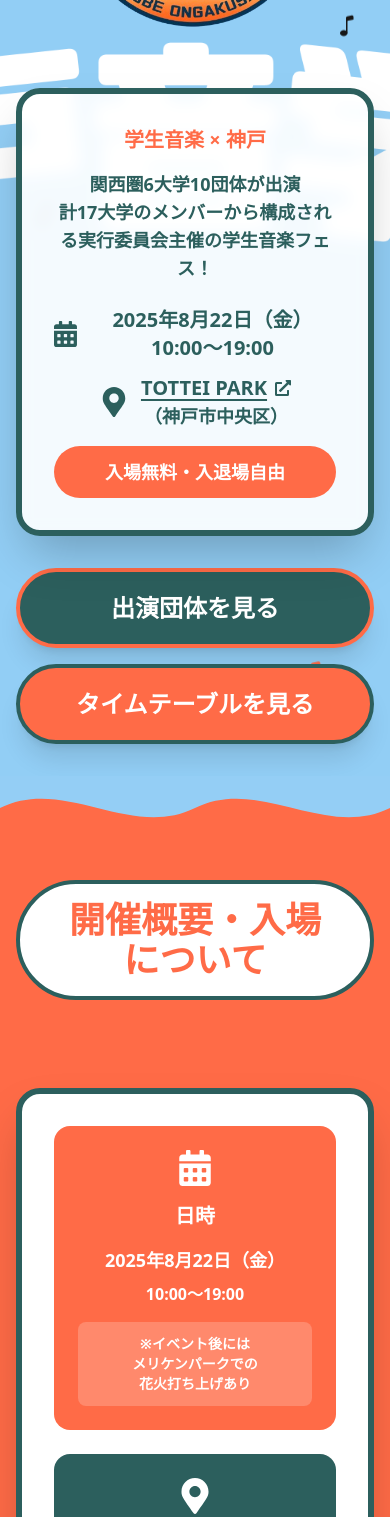
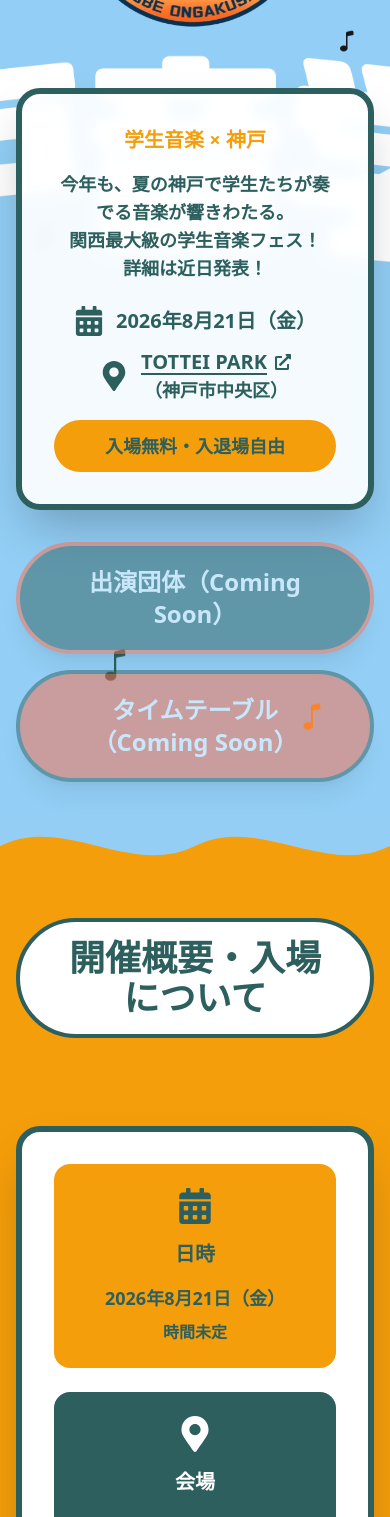
Before and after one commit to hhhhyyyy11/kobe-ongakusai-2026, a Next.js app: page / in a window 390 px wide. Shown: the part 360-1877 px from the top of the page. Built offline with nearby package versions, Linux system fonts and the light colour scheme.

Commit message:
update 2026年仕様に変更

```diff
--- a/src/app/globals.css
+++ b/src/app/globals.css
@@ -8,6 +8,8 @@
   --kobe-light-blue: #94cef5;
   --kobe-dark-teal: #2c5f5d;
   --kobe-orange: #ff6b47;
+  --kobe-yellow: #F59E0B;
+  --kobe-yellow-light: #FDE68A;
   --kobe-gray: #777777;
 }
 
@@ -32,6 +34,14 @@
     background-color: var(--kobe-orange);
   }
 
+  .bg-kobe-yellow {
+    background-color: var(--kobe-yellow);
+  }
+
+  .bg-kobe-yellow-light {
+    background-color: var(--kobe-yellow-light);
+  }
+
   .bg-kobe-light-blue\/20 {
     background-color: color-mix(
       in srgb,
@@ -52,6 +62,10 @@
     background-color: color-mix(in srgb, var(--kobe-orange) 20%, transparent);
   }
 
+  .bg-kobe-yellow\/20 {
+    background-color: color-mix(in srgb, var(--kobe-yellow) 20%, transparent);
+  }
+
   .text-kobe-light-blue {
     color: var(--kobe-light-blue);
   }
@@ -62,6 +76,10 @@
 
   .text-kobe-orange {
     color: var(--kobe-orange);
+  }
+
+  .text-kobe-yellow {
+    color: var(--kobe-yellow);
   }
 
   .text-kobe-gray {
@@ -78,6 +96,10 @@
 
   .border-kobe-orange {
     border-color: var(--kobe-orange);
+  }
+
+  .border-kobe-yellow {
+    border-color: var(--kobe-yellow);
   }
 
   /* グラデーション用のカスタムカラー */
@@ -99,6 +121,12 @@
       var(--tw-gradient-from), var(--tw-gradient-to, transparent);
   }
 
+  .from-kobe-yellow {
+    --tw-gradient-from: var(--kobe-yellow);
+    --tw-gradient-stops:
+      var(--tw-gradient-from), var(--tw-gradient-to, transparent);
+  }
+
   .to-kobe-light-blue {
     --tw-gradient-to: var(--kobe-light-blue);
   }
@@ -109,6 +137,10 @@
 
   .to-kobe-orange {
     --tw-gradient-to: var(--kobe-orange);
+  }
+
+  .to-kobe-yellow {
+    --tw-gradient-to: var(--kobe-yellow);
   }
 
   /* Hover状態のカスタムカラー */
@@ -124,6 +156,10 @@
     background-color: var(--kobe-orange);
   }
 
+  .hover\:bg-kobe-yellow:hover {
+    background-color: var(--kobe-yellow);
+  }
+
   .hover\:text-kobe-light-blue:hover {
     color: var(--kobe-light-blue);
   }
@@ -134,6 +170,10 @@
 
   .hover\:text-kobe-orange:hover {
     color: var(--kobe-orange);
+  }
+
+  .hover\:text-kobe-yellow:hover {
+    color: var(--kobe-yellow);
   }
 
   .hover\:border-kobe-light-blue:hover {
@@ -147,6 +187,10 @@
   .hover\:border-kobe-orange:hover {
     border-color: var(--kobe-orange);
   }
+
+  .hover\:border-kobe-yellow:hover {
+    border-color: var(--kobe-yellow);
+  }
 }
 
 body {
@@ -159,3 +203,26 @@ body {
 body.modal-open {
   overflow: hidden;
 }
+
+/* カウントダウン用アニメーション */
+@keyframes pulse-glow {
+  0%, 100% {
+    box-shadow: 0 0 20px rgba(245, 158, 11, 0.3);
+  }
+  50% {
+    box-shadow: 0 0 40px rgba(245, 158, 11, 0.6);
+  }
+}
+
+.animate-pulse-glow {
+  animation: pulse-glow 2s ease-in-out infinite;
+}
+
+@keyframes float {
+  0%, 100% { transform: translateY(0px); }
+  50% { transform: translateY(-10px); }
+}
+
+.animate-float {
+  animation: float 3s ease-in-out infinite;
+}
--- a/src/app/layout.tsx
+++ b/src/app/layout.tsx
@@ -13,9 +13,9 @@ const geistMono = Geist_Mono({
 });
 
 export const metadata: Metadata = {
-  title: "神戸音学祭 2025",
+  title: "神戸音学祭 2026",
   description:
-    "2025年8月22日開催！関西圏6大学10団体が出演する学生主催の野外音楽フェス。TOTTEI PARKで開催される入場無料の音楽イベントです。",
+    "2026年8月21日開催決定！学生主催の野外音楽フェス「神戸音学祭」が今年も神戸「TOTTEI PARK」にて開催。詳細は近日発表！",
   applicationName: "神戸音学祭",
   keywords: [
     "神戸音学祭",
@@ -23,6 +23,7 @@ export const metadata: Metadata = {
     "学生",
     "神戸",
     "TOTTEI PARK",
+    "GLION ARENA KOBE",
     "コンサート",
     "イベント",
     "ライブ",
@@ -31,6 +32,7 @@ export const metadata: Metadata = {
     "軽音楽",
     "大学",
     "音楽祭",
+    "2026",
   ],
   authors: [{ name: "神戸音学祭実行委員会" }],
   creator: "神戸音学祭実行委員会",
@@ -79,11 +81,11 @@ export const metadata: Metadata = {
     ],
   },
   openGraph: {
-    title: "神戸音学祭 2025",
+    title: "神戸音学祭 2026",
     description:
-      "2025年8月22日開催！関西圏6大学10団体が出演する学生主催の野外音楽フェス",
+      "2026年8月21日開催決定！学生主催の野外音楽フェス「神戸音学祭」",
     url: "https://kobe-ongakusai.vercel.app",
-    siteName: "神戸音学祭 2025",
+    siteName: "神戸音学祭 2026",
     locale: "ja_JP",
     type: "website",
     images: [
@@ -91,15 +93,15 @@ export const metadata: Metadata = {
         url: "https://kobe-ongakusai.vercel.app/images/logo_main.jpg",
         width: 1200,
         height: 630,
-        alt: "神戸音学祭 2025 - 学生主催の野外音楽フェス",
+        alt: "神戸音学祭 2026 - 学生主催の野外音楽フェス",
       },
     ],
   },
   twitter: {
     card: "summary_large_image",
-    title: "神戸音学祭 2025",
+    title: "神戸音学祭 2026",
     description:
-      "2025年8月22日開催！関西圏6大学10団体が出演する学生主催の野外音楽フェス",
+      "2026年8月21日開催決定！学生主催の野外音楽フェス「神戸音学祭」",
     creator: "@K0beOngakusai",
     site: "@K0beOngakusai",
     images: ["https://kobe-ongakusai.vercel.app/images/logo_main.jpg"],
@@ -116,7 +118,7 @@ export const metadata: Metadata = {
     },
   },
   other: {
-    "site-name": "神戸音学祭 2025",
+    "site-name": "神戸音学祭 2026",
     "application-name": "神戸音学祭",
   },
   verification: {
@@ -132,11 +134,10 @@ export default function RootLayout({
   const jsonLd = {
     "@context": "https://schema.org",
     "@type": "MusicEvent",
-    name: "神戸音学祭 2025",
-    description: "関西圏6大学10団体が出演する学生主催の野外音楽フェス",
+    name: "神戸音学祭 2026",
+    description: "学生主催の野外音楽フェス",
     image: "https://kobe-ongakusai.vercel.app/images/logo_main.jpg",
-    startDate: "2025-08-22T10:00:00+09:00",
-    endDate: "2025-08-22T19:00:00+09:00",
+    startDate: "2026-08-21",
     eventStatus: "https://schema.org/EventScheduled",
     eventAttendanceMode: "https://schema.org/OfflineEventAttendanceMode",
     location: {
@@ -154,57 +155,14 @@ export default function RootLayout({
       "@type": "Organization",
       name: "神戸音学祭実行委員会",
       url: "https://kobe-ongakusai.vercel.app",
-      description: "17大学のメンバーから構成される実行委員会",
     },
-    performer: [
-      {
-        "@type": "Organization",
-        name: "関西学院大学文化総部軽音楽部",
-      },
-      {
-        "@type": "Organization",
-        name: "神戸市外国語大学学部軽音学部",
-      },
-      {
-        "@type": "Organization",
-        name: "神戸親和大学軽音学部",
-      },
-      {
-        "@type": "Organization",
-        name: "神戸大学軽音楽部ROCK",
-      },
-      {
-        "@type": "Organization",
-        name: "神戸大学軽音サークルFreeBeat",
-      },
-      {
-        "@type": "Organization",
-        name: "神戸大学軽音サークルMMC",
-      },
-      {
-        "@type": "Organization",
-        name: "神戸大学軽音サークルSoundS",
-      },
-      {
-        "@type": "Organization",
-        name: "同志社大学Lilac Rainbows",
-      },
-      {
-        "@type": "Organization",
-        name: "立命館大学Hansel&Gretel",
-      },
-      {
-        "@type": "Organization",
-        name: "立命館大学Jack&Beans",
-      },
-    ],
     offers: {
       "@type": "Offer",
       price: "0",
       priceCurrency: "JPY",
       availability: "https://schema.org/InStock",
-      url: "https://kobe-ongakusai.vercel.app",
-      validFrom: "2025-01-01T00:00:00+09:00",
+      url: "https://kobe-ongakusai-2026.vercel.app",
+      validFrom: "2026-01-01T00:00:00+09:00",
       description: "入場無料・入退場自由",
     },
   };
--- a/src/app/page.tsx
+++ b/src/app/page.tsx
@@ -11,11 +11,8 @@ import {
 } from "react-icons/fa";
 import { BsMusicNote } from "react-icons/bs";
 import { SNSSection } from "@/components/SNSSection";
-import { FlyerSection } from "@/components/FlyerSection";
 import { Footer } from "@/components/Footer";
 import { Header } from "@/components/Header";
-import { YouTubeLiveLink } from "@/components/YouTubeLiveLink";
-import { sponsors, cooperations } from "@/constants/sponsors";
 
 function MainComponent() {
   const [isClient, setIsClient] = React.useState(false);
@@ -49,16 +46,16 @@ function MainComponent() {
           <div className="absolute top-28 left-12 md:top-30 md:left-16 text-3xl md:text-4xl text-kobe-dark-teal animate-bounce delay-100">
             <BsMusicNote />
           </div>
-          <div className="absolute top-32 right-20 md:top-40 md:right-24 text-2xl md:text-3xl text-kobe-orange animate-bounce delay-300">
+          <div className="absolute top-32 right-20 md:top-40 md:right-24 text-2xl md:text-3xl text-kobe-yellow animate-bounce delay-300">
             <BsMusicNote />
           </div>
           <div className="absolute bottom-32 left-24 md:bottom-40 md:left-32 text-4xl md:text-5xl text-kobe-dark-teal animate-bounce delay-500">
             <BsMusicNote />
           </div>
-          <div className="absolute bottom-20 right-16 md:bottom-24 md:right-20 text-3xl md:text-4xl text-kobe-orange animate-bounce delay-700">
+          <div className="absolute bottom-20 right-16 md:bottom-24 md:right-20 text-3xl md:text-4xl text-kobe-yellow animate-bounce delay-700">
             <BsMusicNote />
           </div>
-          <div className="absolute top-1/2 left-8 md:left-12 text-2xl md:text-3xl text-kobe-orange/70 animate-bounce delay-900">
+          <div className="absolute top-1/2 left-8 md:left-12 text-2xl md:text-3xl text-kobe-yellow/70 animate-bounce delay-900">
             <BsMusicNote />
           </div>
           <div className="absolute top-1/3 right-8 md:right-12 text-2xl md:text-3xl text-kobe-dark-teal/70 animate-bounce delay-1100">
@@ -82,18 +79,20 @@ function MainComponent() {
             className="bg-white/90 backdrop-blur-sm rounded-3xl p-8 md:p-12 border-6 border-kobe-dark-teal shadow-2xl mb-8"
             style={{ borderWidth: "6px" }}
           >
-            <p className="text-xl md:text-2xl font-black mb-4 text-kobe-orange">
+            <p className="text-xl md:text-2xl font-black mb-4 text-kobe-yellow">
               学生音楽 × 神戸
             </p>
             <p className="text-lg md:text-xl font-bold mb-6 text-kobe-dark-teal">
-              関西圏6大学10団体が出演
+              今年も、夏の神戸で学生たちが奏でる音楽が響きわたる。
               <br />
-              計17大学のメンバーから構成される実行委員会主催の学生音楽フェス！
+              関西最大級の学生音楽フェス！
+              <br />
+              詳細は近日発表！
             </p>
             <div className="text-xl md:text-2xl font-bold text-kobe-dark-teal space-y-3">
               <div className="flex items-center justify-center space-x-3">
                 <FaCalendarAlt className="text-3xl" />
-                <span>2025年8月22日（金）10:00〜19:00</span>
+                <span>2026年8月21日（金）</span>
               </div>
               <div className="flex items-center justify-center space-x-3">
                 <FaMapMarkerAlt className="text-3xl" />
@@ -103,7 +102,7 @@ function MainComponent() {
                       href="https://www.totteikobe.jp/"
                       target="_blank"
                       rel="noopener noreferrer"
-                      className="text-kobe-dark-teal hover:text-kobe-orange underline decoration-2 underline-offset-4 transition-colors duration-300 inline-flex items-center gap-2"
+                      className="text-kobe-dark-teal hover:text-kobe-yellow underline decoration-2 underline-offset-4 transition-colors duration-300 inline-flex items-center gap-2"
                     >
                       TOTTEI PARK
                       <FaExternalLinkAlt className="text-base" />
@@ -112,7 +111,7 @@ function MainComponent() {
                   <div className="text-lg">（神戸市中央区）</div>
                 </div>
               </div>
-              <div className="bg-kobe-orange text-white px-6 py-3 rounded-full text-lg font-black mt-4">
+              <div className="bg-kobe-yellow text-kobe-dark-teal px-6 py-3 rounded-full text-lg font-black mt-4">
                 入場無料・入退場自由
               </div>
             </div>
@@ -122,22 +121,22 @@ function MainComponent() {
           <div className="flex flex-col sm:flex-row gap-4 justify-center">
             <Link
               href="/artists"
-              className="bg-kobe-dark-teal text-white px-10 py-5 rounded-full text-2xl font-black border-4 border-kobe-orange hover:bg-kobe-orange hover:border-kobe-dark-teal transition-all duration-300 transform hover:scale-105 shadow-xl text-center"
+              className="bg-kobe-dark-teal text-white px-10 py-5 rounded-full text-2xl font-black border-4 border-kobe-orange shadow-xl text-center pointer-events-none opacity-50"
             >
-              出演団体を見る
+              出演団体（Coming Soon）
             </Link>
             <Link
               href="/timetable"
-              className="bg-kobe-orange text-white px-10 py-5 rounded-full text-2xl font-black border-4 border-kobe-dark-teal hover:bg-kobe-dark-teal hover:border-kobe-orange transition-all duration-300 transform hover:scale-105 shadow-xl text-center"
+              className="bg-kobe-orange text-white px-10 py-5 rounded-full text-2xl font-black border-4 border-kobe-dark-teal shadow-xl text-center pointer-events-none opacity-50"
             >
-              タイムテーブルを見る
+              タイムテーブル（Coming Soon）
             </Link>
           </div>
         </div>
       </section>
 
       {/* Ticket Section */}
-      <section id="ticket" className="py-20 bg-kobe-orange relative">
+      <section id="ticket" className="py-20 bg-kobe-yellow relative">
         {/* Wave Pattern at Top */}
         <div className="absolute top-0 left-0 right-0 h-16 bg-kobe-light-blue">
           <svg
@@ -147,14 +146,14 @@ function MainComponent() {
           >
             <path
               d="M0,60 C200,0 400,120 600,60 C800,0 1000,120 1200,60 L1200,120 L0,120 Z"
-              fill="#FF6B47"
+              fill="#F59E0B"
             />
           </svg>
         </div>
 
         <div className="max-w-6xl mx-auto px-4 relative">
           <div className="text-center mb-16">
-            <div className="inline-block bg-white text-kobe-orange px-8 py-4 rounded-full border-4 border-kobe-dark-teal my-6">
+            <div className="inline-block bg-white text-kobe-dark-teal px-8 py-4 rounded-full border-4 border-kobe-dark-teal my-6">
               <h2 className="text-4xl md:text-5xl font-black">
                 開催概要・入場について
               </h2>
@@ -169,23 +168,14 @@ function MainComponent() {
             <div className="max-w-4xl mx-auto">
               <div className="grid md:grid-cols-3 gap-6">
                 {/* 日時情報 */}
-                <div className="bg-kobe-orange text-white p-6 rounded-2xl transform hover:scale-105 transition-all duration-300 flex flex-col h-full">
+                <div className="bg-kobe-yellow text-kobe-dark-teal p-6 rounded-2xl transform hover:scale-105 transition-all duration-300 flex flex-col h-full">
                   <div className="text-center flex-1">
                     <FaCalendarAlt className="text-4xl mb-4 mx-auto" />
                     <h3 className="text-xl font-black mb-4">日時</h3>
                     <p className="text-lg font-bold mb-2">
-                      2025年8月22日（金）
+                      2026年8月21日（金）
                     </p>
-                    <p className="text-base font-bold">10:00〜19:00</p>
-                  </div>
-                  <div className="bg-white/20 rounded-lg p-3 mt-4">
-                    <p className="text-sm font-bold text-center">
-                      ※イベント後には
-                      <br />
-                      メリケンパークでの
-                      <br />
-                      花火打ち上げあり
-                    </p>
+                    <p className="text-base font-bold">時間未定</p>
                   </div>
                 </div>
 
@@ -199,7 +189,7 @@ function MainComponent() {
                         href="https://www.totteikobe.jp/"
                         target="_blank"
                         rel="noopener noreferrer"
-                        className="text-white hover:text-kobe-light-blue underline decoration-2 underline-offset-4 transition-colors duration-300 inline-flex items-center gap-2"
+                        className="text-white hover:text-kobe-yellow underline decoration-2 underline-offset-4 transition-colors duration-300 inline-flex items-center gap-2"
                       >
                         TOTTEI PARK
                         <FaExternalLinkAlt className="text-sm" />
@@ -242,52 +232,6 @@ function MainComponent() {
             </div>
           </div>
         </div>
-
-        {/* YouTubeライブ配信リンク */}
-        <div className="max-w-6xl mx-auto px-4 mt-12">
-          <div className="text-center">
-            <YouTubeLiveLink size="large" />
-          </div>
-        </div>
-
-        {/* クラウドファンディングセクション */}
-        <div>
-          <div className="max-w-6xl mx-auto px-4 mt-12">
-            <div className="bg-white rounded-3xl border-4 border-kobe-dark-teal shadow-2xl p-8 md:p-12 text-center">
-              <h3 className="text-3xl md:text-4xl font-black text-kobe-dark-teal mb-6">
-                神戸音学祭 クラウドファンディングのご案内
-              </h3>
-              <p className="text-lg md:text-xl font-bold text-kobe-gray mb-6">
-                神戸音学祭は、関西の大学軽音サークル・軽音学部の学生が作り上げる入場料無料の屋外音楽フェスです。
-                <br />
-                このフェスの大きな特徴として、「出演料無料」の実現を目指しています。機材費・運営費の確保のため、どうか皆様にご支援いただけないでしょうか。
-                <br />
-                ご支援と、このプロジェクトの拡散へのご協力を心からお願いいたします。
-              </p>
-              <Image
-                src="/images/crowd-fundings/funding.jpg"
-                alt="クラウドファンディングバナー"
-                width={500}
-                height={100}
-                className="rounded-2xl mb-6 mx-auto"
-              />
-              <Link
-                href="https://camp-fire.jp/projects/875206/view"
-                target="_blank"
-                rel="noopener noreferrer"
-                className="bg-kobe-orange text-white px-8 py-4 rounded-full text-xl font-black hover:bg-kobe-dark-teal transition-colors duration-300 inline-flex items-center gap-2"
-              >
-                クラウドファンディングページへ
-                <FaExternalLinkAlt className="text-base flex-none" />
-              </Link>
-            </div>
-          </div>
-        </div>
-
-        {/* フライヤー・タイムテーブルセクション */}
-        <div className="max-w-6xl mx-auto px-4 mt-12">
-          <FlyerSection />
-        </div>
       </section>
 
       {/* SNS Section */}
@@ -315,64 +259,15 @@ function MainComponent() {
               <p className="md:text-2xl text-lg font-bold text-kobe-gray mb-6">
                 ongakusai.kobe@gmail.com
               </p>
-              <p className="md:text-lg text-base font-bold text-kobe-dark-teal mb-10">
-                ※ロゴをクリックすると各企業・団体のホームページに移動します
-              </p>
 
-              {/* 協賛企業セクション */}
-              <div className="mb-12">
-                <h3 className="text-2xl font-bold text-kobe-dark-teal mb-6 text-center">
-                  協賛
-                </h3>
-                <div className="flex flex-wrap gap-6 justify-center items-center">
-                  {sponsors.map((sponsor, index) => (
-                    <Link
-                      key={`sponsor-${index}`}
-                      href={sponsor.link}
-                      target="_blank"
-                      rel="noopener noreferrer"
-                      className="bg-white rounded-2xl p-2 border-3 border-kobe-dark-teal hover:shadow-xl transition-all duration-300 transform hover:-translate-y-2 flex items-center justify-center group w-40 h-32 overflow-hidden"
-                      title={`${sponsor.name}のホームページを開く`}
-                      aria-label={`${sponsor.name}のホームページ（新しいタブで開きます）`}
-                    >
-                      <Image
-                        src={sponsor.image}
-                        alt={sponsor.name}
-                        width={150}
-                        height={80}
-                        className="max-w-full max-h-full h-auto object-contain"
-                      />
-                    </Link>
-                  ))}
-                </div>
-              </div>
-
-              {/* 協力企業セクション */}
-              <div>
-                <h3 className="text-2xl font-bold text-kobe-dark-teal mb-6 text-center">
-                  協力
-                </h3>
-                <div className="flex flex-wrap gap-6 justify-center items-center">
-                  {cooperations.map((cooperation, index) => (
-                    <Link
-                      key={`cooperation-${index}`}
-                      href={cooperation.link}
-                      target="_blank"
-                      rel="noopener noreferrer"
-                      className="bg-white rounded-2xl p-2 border-3 border-kobe-dark-teal hover:shadow-xl transition-all duration-300 transform hover:-translate-y-2 flex items-center justify-center group w-40 h-32 overflow-hidden"
-                      title={`${cooperation.name}のホームページを開く`}
-                      aria-label={`${cooperation.name}のホームページ（新しいタブで開きます）`}
-                    >
-                      <Image
-                        src={cooperation.image}
-                        alt={cooperation.name}
-                        width={150}
-                        height={80}
-                        className="max-w-full max-h-full h-auto object-contain"
-                      />
-                    </Link>
-                  ))}
-                </div>
+              {/* 協賛・協力 — Coming Soon */}
+              <div className="border-2 border-dashed border-gray-300 rounded-2xl p-8 bg-gray-50">
+                <p className="text-2xl font-black text-kobe-yellow mb-2">
+                  Coming Soon
+                </p>
+                <p className="text-kobe-gray font-bold text-sm">
+                  協賛企業・団体は決定次第掲載いたします
+                </p>
               </div>
             </div>
           </div>
--- a/src/components/Footer.tsx
+++ b/src/components/Footer.tsx
@@ -92,7 +92,7 @@ export function Footer() {
         </div>
         <div className="border-t border-gray-600 mt-8 pt-8 text-center text-gray-400">
           <p className="font-bold">
-            &copy; 2025 神戸音学祭実行委員会. All rights reserved.
+            &copy; 2026 神戸音学祭実行委員会. All rights reserved.
           </p>
         </div>
       </div>
```
